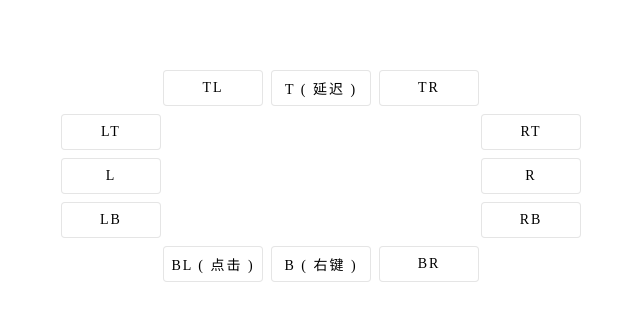
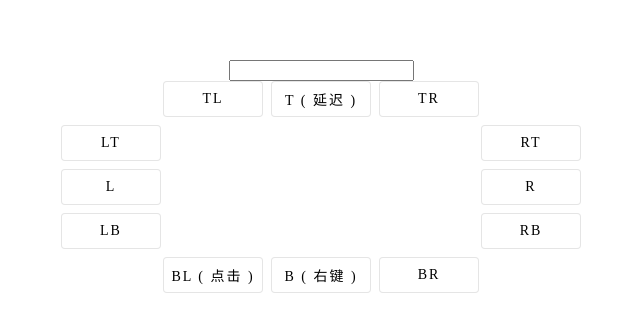
Before and after one commit to lirongtong/miitvip-tooltip, a Vue app: page / in a window 1280 px wide. Shown: the part 224-556 px from the top of the page, without its empty margins (319-959 px from the left). Built offline with nearby package versions, Linux system fonts and the light colour scheme.

Commit message:
Document 的 preventDefault 阻止冒泡影响 input 输入的 BUG 修复

```diff
--- a/example/app.vue
+++ b/example/app.vue
@@ -1,4 +1,5 @@
 <template>
+    <input />
     <div class="mi-tooltips" :class="isMobile() ? ' mi-tooltips-mobile' : ''">
         <div class="top">
             <mi-tooltip placement="topLeft" :visible="visible">
--- a/src/tooltip/tooltip.tsx
+++ b/src/tooltip/tooltip.tsx
@@ -126,7 +126,6 @@ export default defineComponent({
             this.delayPopupVisible(visible, visible ? this.delayShow : this.delayHide, e ?? null)
         },
         onDocumentClick(e: any) {
-            e.preventDefault()
             const target = e.target
             const root = tools.findDOMNode(this)
             if (root && !root.contains(target)) this.delayPopupVisible(false, this.delayHide)
```
